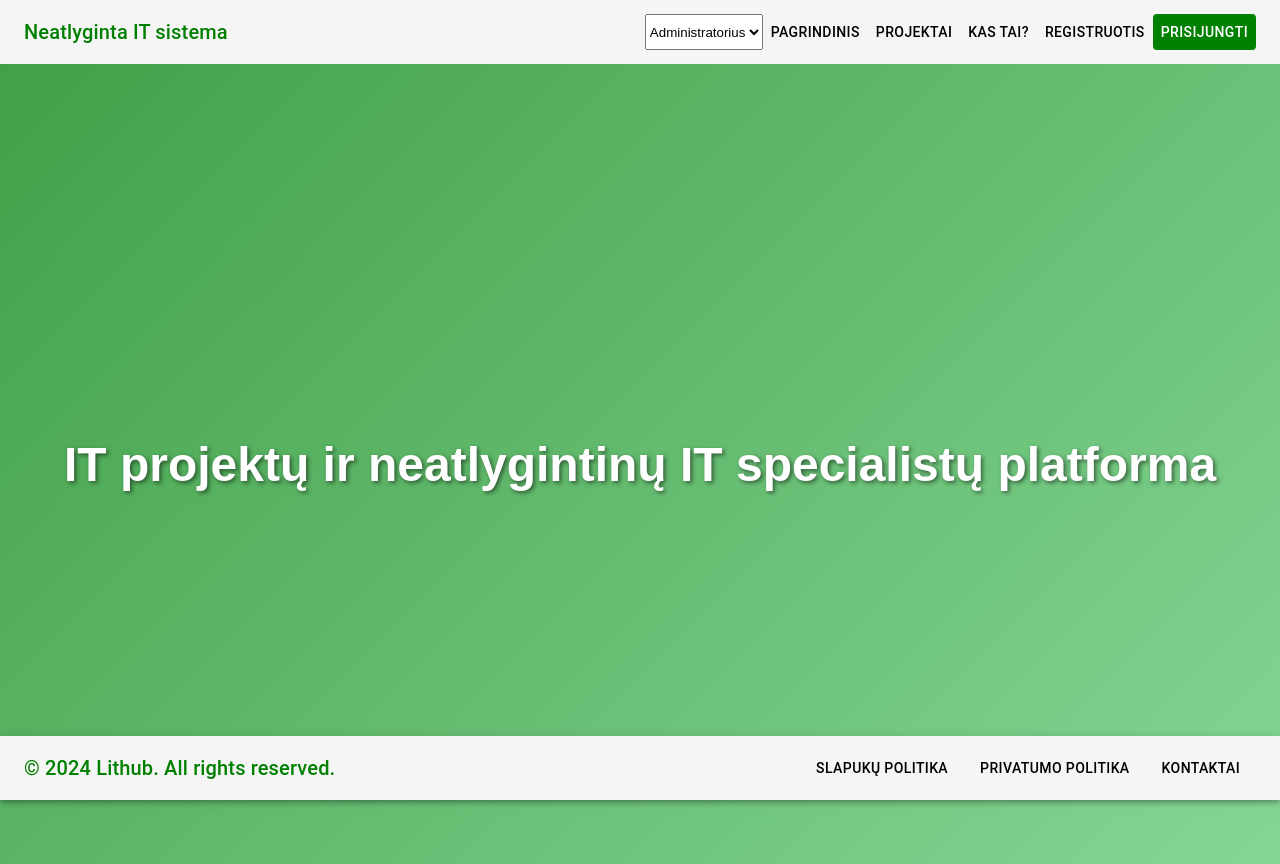
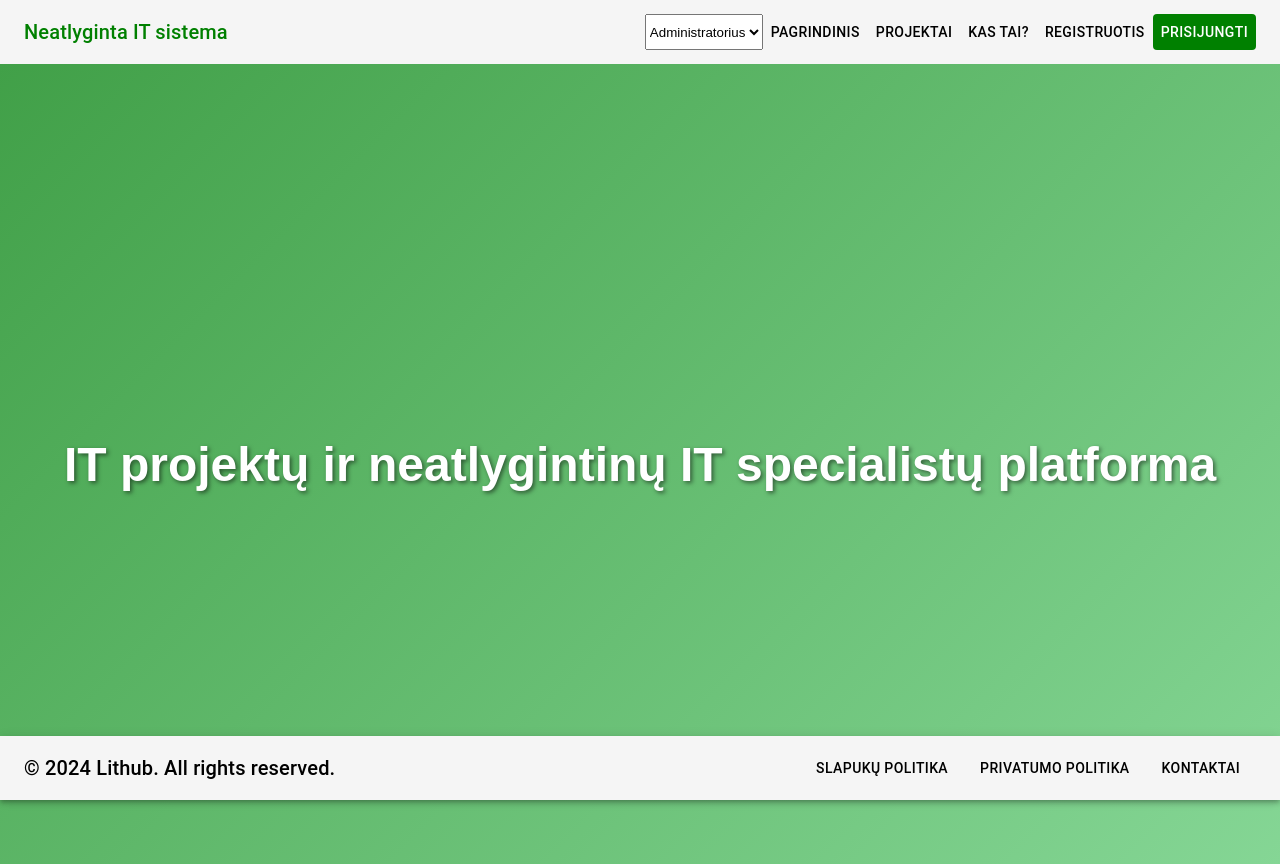
Before and after one commit to Kazill/LitHub, a React (Create React App) app in the folder lithub/: page / in a window 1280 px wide. Built offline with nearby package versions, Linux system fonts and the light colour scheme; no server answers.

Commit message:
Update Footer.tsx

```diff
--- a/lithub/src/components/Footer.tsx
+++ b/lithub/src/components/Footer.tsx
@@ -6,7 +6,7 @@ const Footer: React.FC = () => {
     return (
         <AppBar position="static" color="default" className="footer">
             <Toolbar>
-                <Typography variant="h6" color="green" sx={{ flexGrow: 1 }}>
+                <Typography variant="h6" color="black" sx={{ flexGrow: 1 }}>
                     &copy; 2024 Lithub. All rights reserved.
                 </Typography>
                 <Box sx={{ display: 'flex', justifyContent: 'flex-end', alignItems: 'center' }}>
```
